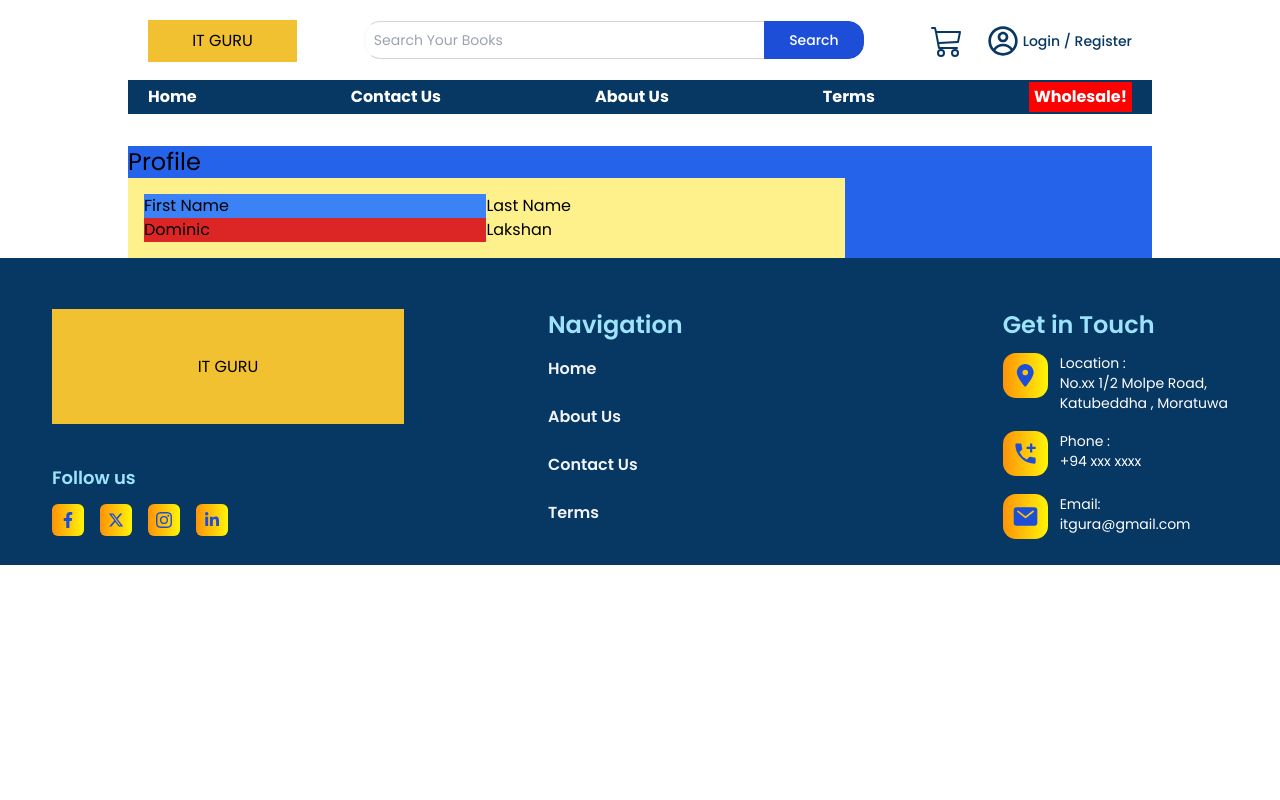
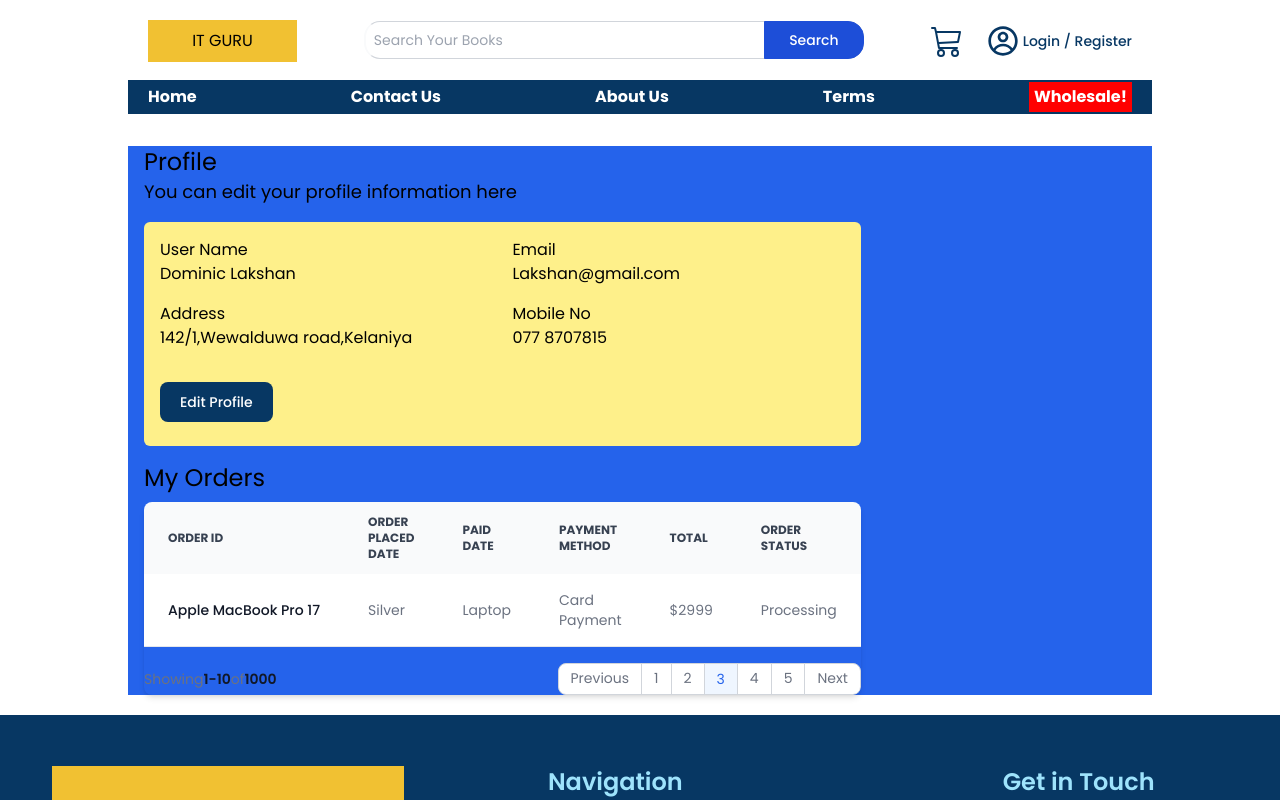
Before and after one commit to IT-Guru-Books-Store/ecomm-app-user, a Next.js app: page /user in a window 1280 px wide. Shown: the top 800 px of the page. Built offline with nearby package versions, Linux system fonts and the light colour scheme.

Commit message:
adding order table

```diff
--- a/app/user/page.js
+++ b/app/user/page.js
@@ -1,34 +1,45 @@
-import CartItem from "@/components/cart/CartItem";
-import CartTotal from "@/components/cart/CartTotal";
 import React from "react";
+import OrderTable from "@/components/order table/OrderTable";
 
 const User = () => {
   return (
-    <div className="w-full">
-      <div className="w-full mt-8 bg-blue-600">
-        <h1 className="flex items-center text-2xl">Profile</h1>
+    <div className="w-full mb-5">
+      <div className="w-full flex flex-col mt-8 bg-blue-600">
+        <h1 className="flex items-center text-2xl ml-4">Profile</h1>
+        <h2 className="flex items-center text-lg ml-4">
+          You can edit your profile information here
+        </h2>
 
-        <div className="flex items-center w-full md:w-[70%] bg-yellow-200 p-4">
-          <div className="grid grid-cols-2 w-full">
+        <div className="flex items-center w-full md:w-[70%] bg-yellow-200 p-4 border-gray-200 rounded-md ml-4 my-4">
+          <div className="grid grid-cols-2 w-full gap-y-4 gap-x-5">
             <div className="flex flex-col">
-              <div className="bg-blue-500">First Name</div>
-              <div className="bg-red-600">Dominic</div>
+              <div>User Name</div>
+              <div>Dominic Lakshan</div>
             </div>
             <div>
-              <div>Last Name</div>
-              <div>Lakshan</div>
+              <div>Email</div>
+              <div>Lakshan@gmail.com</div>
+            </div>
+            <div>
+              <div>Address</div>
+              <div>142/1,Wewalduwa road,Kelaniya</div>
+            </div>
+            <div>
+              <div>Mobile No</div>
+              <div>077 8707815</div>
+            </div>
+            <div className="mt-4">
+              <button className="text-white bg-[#073763] font-medium rounded-lg text-sm px-5 py-2.5 text-center me-2 mb-2">
+                Edit Profile
+              </button>
             </div>
           </div>
         </div>
+        <h1 className="flex items-center text-2xl ml-4 mb-2">My Orders</h1>
+        <div className="md:w-[70%] ml-4">
+          <OrderTable />
+        </div>
       </div>
-      {/* <div className="max-w-6xl mx-[16px] sm:mx-[128px] lg:grid md:grid-cols-2 lg:gap-3 lg:mx-auto">
-        <div>
-
-        </div>
-        <div>
-          <CartTotal />
-        </div>
-      </div> */}
     </div>
   );
 };
--- /dev/null
+++ b/components/order table/OrderTable.js
@@ -0,0 +1,136 @@
+import React from "react";
+
+const OrderTable = () => {
+  return (
+    <div>
+      <div className="relative overflow-x-auto shadow-md sm:rounded-lg">
+        <table className="w-full text-sm text-left rtl:text-right text-gray-500 dark:text-gray-400">
+          <thead className="text-xs text-gray-700 uppercase bg-gray-50 dark:bg-gray-700 dark:text-gray-400">
+            <tr>
+              <th scope="col" className="px-6 py-3">
+                Order ID
+              </th>
+              <th scope="col" className="px-6 py-3">
+                Order Placed Date
+              </th>
+              <th scope="col" className="px-6 py-3">
+                Paid Date
+              </th>
+              <th scope="col" className="px-6 py-3">
+                Payment Method
+              </th>
+              <th scope="col" className="px-6 py-3">
+                Total
+              </th>
+              <th scope="col" className="px-6 py-3">
+                Order Status
+              </th>
+              <th scope="col" className="px-6 py-3">
+                Action
+              </th>
+            </tr>
+          </thead>
+          <tbody>
+            <tr className="bg-white border-b dark:bg-gray-800 dark:border-gray-700 hover:bg-gray-50 dark:hover:bg-gray-600">
+              <th
+                scope="row"
+                className="px-6 py-4 font-medium text-gray-900 whitespace-nowrap dark:text-white"
+              >
+                Apple MacBook Pro 17
+              </th>
+              <td className="px-6 py-4">Silver</td>
+              <td className="px-6 py-4">Laptop</td>
+              <td className="px-6 py-4">Card Payment</td>
+              <td className="px-6 py-4">$2999</td>
+              <td className="px-6 py-4">Processing</td>
+              <td className="px-6 py-4">
+                <a
+                  href="#"
+                  className="font-medium text-blue-600 dark:text-blue-500 hover:underline"
+                >
+                  View
+                </a>
+              </td>
+            </tr>
+          </tbody>
+        </table>
+        <nav
+          className="flex items-center flex-column flex-wrap md:flex-row justify-between pt-4"
+          aria-label="Table navigation"
+        >
+          <span className="text-sm font-normal text-gray-500 dark:text-gray-400 mb-4 md:mb-0 block w-full md:inline md:w-auto">
+            Showing
+            <span className="font-semibold text-gray-900 dark:text-white">
+              1-10
+            </span>
+            of
+            <span className="font-semibold text-gray-900 dark:text-white">
+              1000
+            </span>
+          </span>
+          <ul className="inline-flex -space-x-px rtl:space-x-reverse text-sm h-8">
+            <li>
+              <a
+                href="#"
+                className="flex items-center justify-center px-3 h-8 ms-0 leading-tight text-gray-500 bg-white border border-gray-300 rounded-s-lg hover:bg-gray-100 hover:text-gray-700 dark:bg-gray-800 dark:border-gray-700 dark:text-gray-400 dark:hover:bg-gray-700 dark:hover:text-white"
+              >
+                Previous
+              </a>
+            </li>
+            <li>
+              <a
+                href="#"
+                className="flex items-center justify-center px-3 h-8 leading-tight text-gray-500 bg-white border border-gray-300 hover:bg-gray-100 hover:text-gray-700 dark:bg-gray-800 dark:border-gray-700 dark:text-gray-400 dark:hover:bg-gray-700 dark:hover:text-white"
+              >
+                1
+              </a>
+            </li>
+            <li>
+              <a
+                href="#"
+                className="flex items-center justify-center px-3 h-8 leading-tight text-gray-500 bg-white border border-gray-300 hover:bg-gray-100 hover:text-gray-700 dark:bg-gray-800 dark:border-gray-700 dark:text-gray-400 dark:hover:bg-gray-700 dark:hover:text-white"
+              >
+                2
+              </a>
+            </li>
+            <li>
+              <a
+                href="#"
+                aria-current="page"
+                className="flex items-center justify-center px-3 h-8 text-blue-600 border border-gray-300 bg-blue-50 hover:bg-blue-100 hover:text-blue-700 dark:border-gray-700 dark:bg-gray-700 dark:text-white"
+              >
+                3
+              </a>
+            </li>
+            <li>
+              <a
+                href="#"
+                className="flex items-center justify-center px-3 h-8 leading-tight text-gray-500 bg-white border border-gray-300 hover:bg-gray-100 hover:text-gray-700 dark:bg-gray-800 dark:border-gray-700 dark:text-gray-400 dark:hover:bg-gray-700 dark:hover:text-white"
+              >
+                4
+              </a>
+            </li>
+            <li>
+              <a
+                href="#"
+                className="flex items-center justify-center px-3 h-8 leading-tight text-gray-500 bg-white border border-gray-300 hover:bg-gray-100 hover:text-gray-700 dark:bg-gray-800 dark:border-gray-700 dark:text-gray-400 dark:hover:bg-gray-700 dark:hover:text-white"
+              >
+                5
+              </a>
+            </li>
+            <li>
+              <a
+                href="#"
+                className="flex items-center justify-center px-3 h-8 leading-tight text-gray-500 bg-white border border-gray-300 rounded-e-lg hover:bg-gray-100 hover:text-gray-700 dark:bg-gray-800 dark:border-gray-700 dark:text-gray-400 dark:hover:bg-gray-700 dark:hover:text-white"
+              >
+                Next
+              </a>
+            </li>
+          </ul>
+        </nav>
+      </div>
+    </div>
+  );
+};
+
+export default OrderTable;
```
